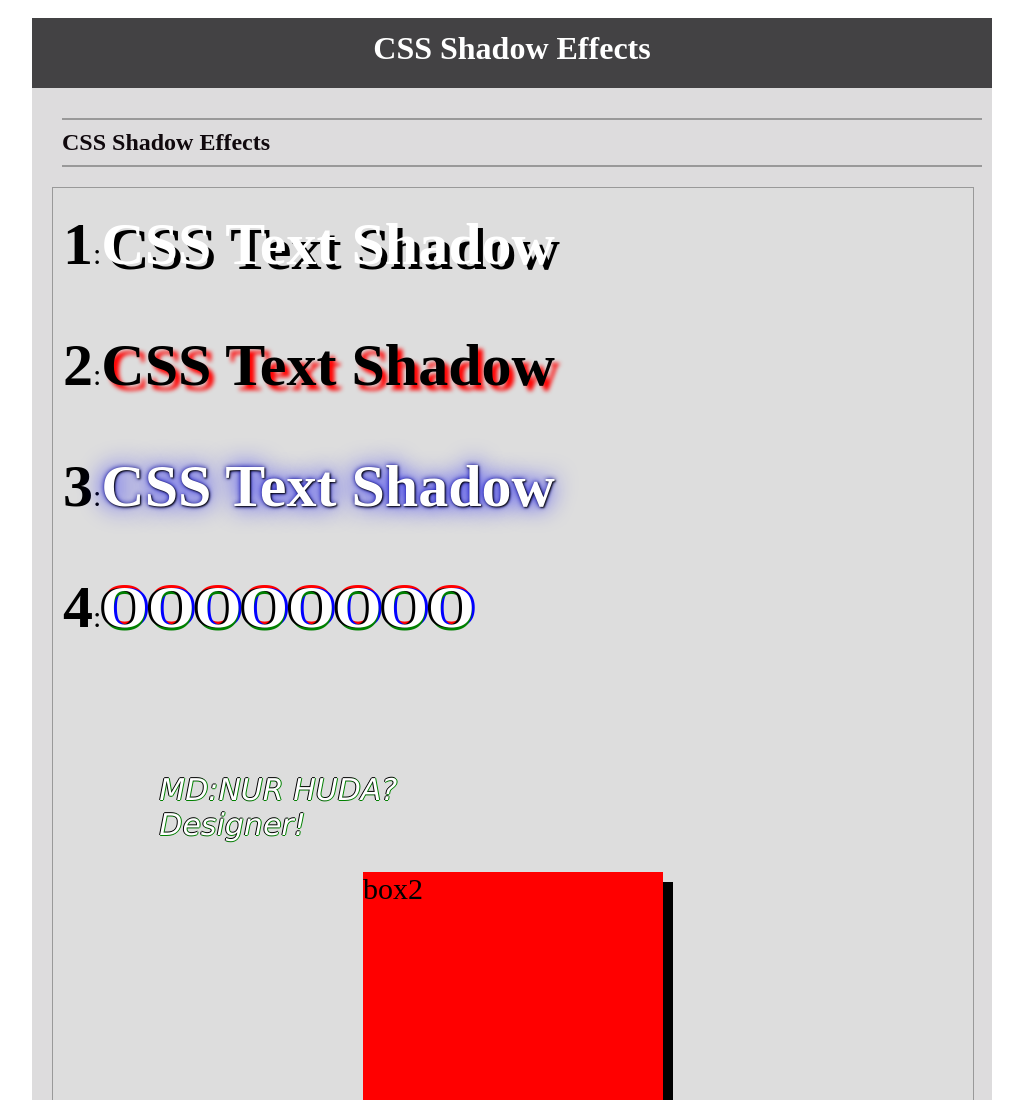
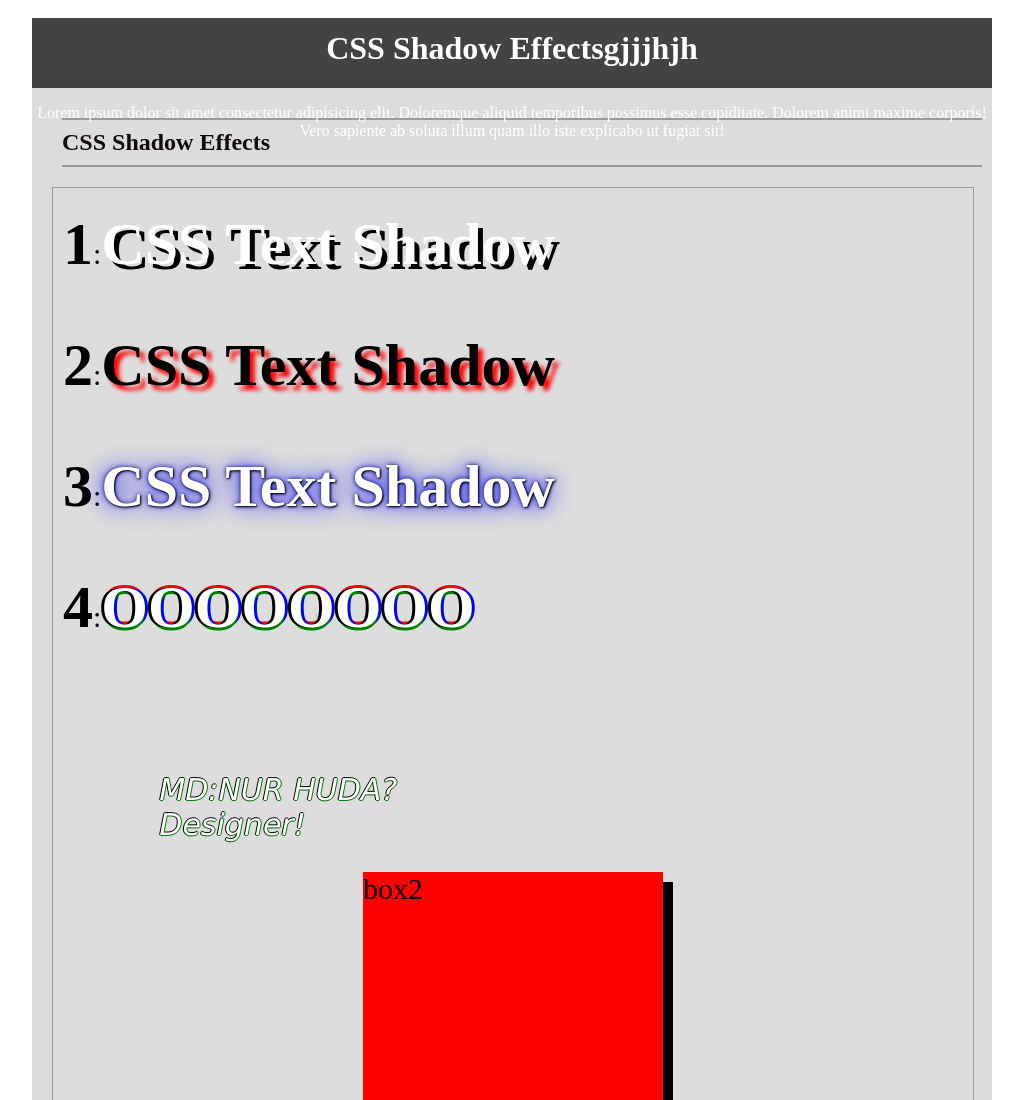
Before and after one commit to freelancerashiq/animation, a plain HTML site: page index.html in a window 1280 px wide. Shown: the top 1100 px of the page, without its empty margins (128-1151 px from the left). Drawn offline with nearby package versions, Linux system fonts and the light colour scheme.

Commit message:
extra line added

```diff
--- a/index.html
+++ b/index.html
@@ -9,7 +9,8 @@
 <body>
 <div class="container">
 <header>
-	<h1> CSS Shadow Effects </h1>
+	<h1> CSS Shadow Effectsgjjjhjh </h1>
+	<p>Lorem ipsum dolor sit amet consectetur adipisicing elit. Doloremque aliquid temporibus possimus esse cupiditate. Dolorem animi maxime corporis! Vero sapiente ab soluta illum quam illo iste explicabo ut fugiat sit!</p>
 </header>
 	<div class="main">
 		<h2> CSS Shadow Effects</h2>
```
